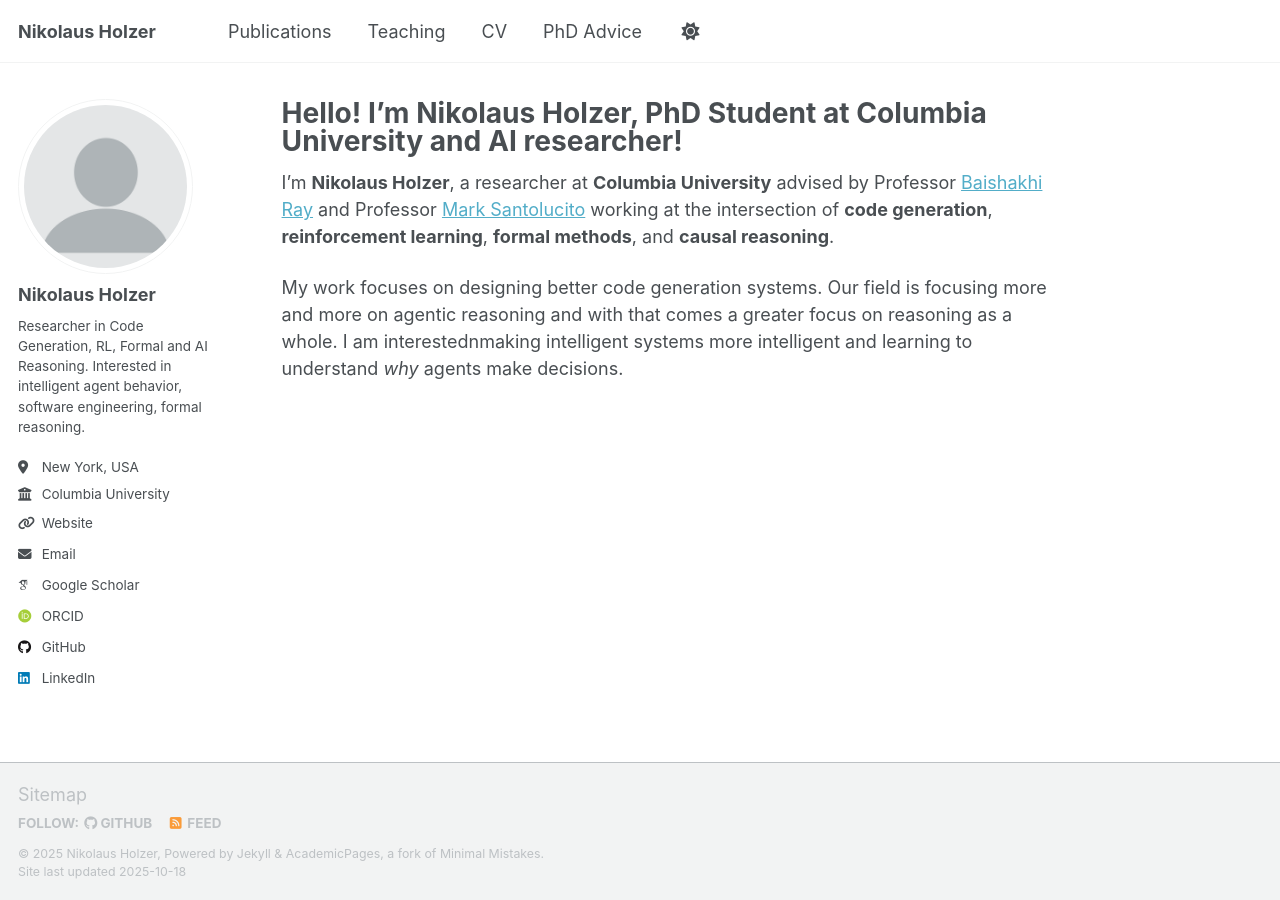
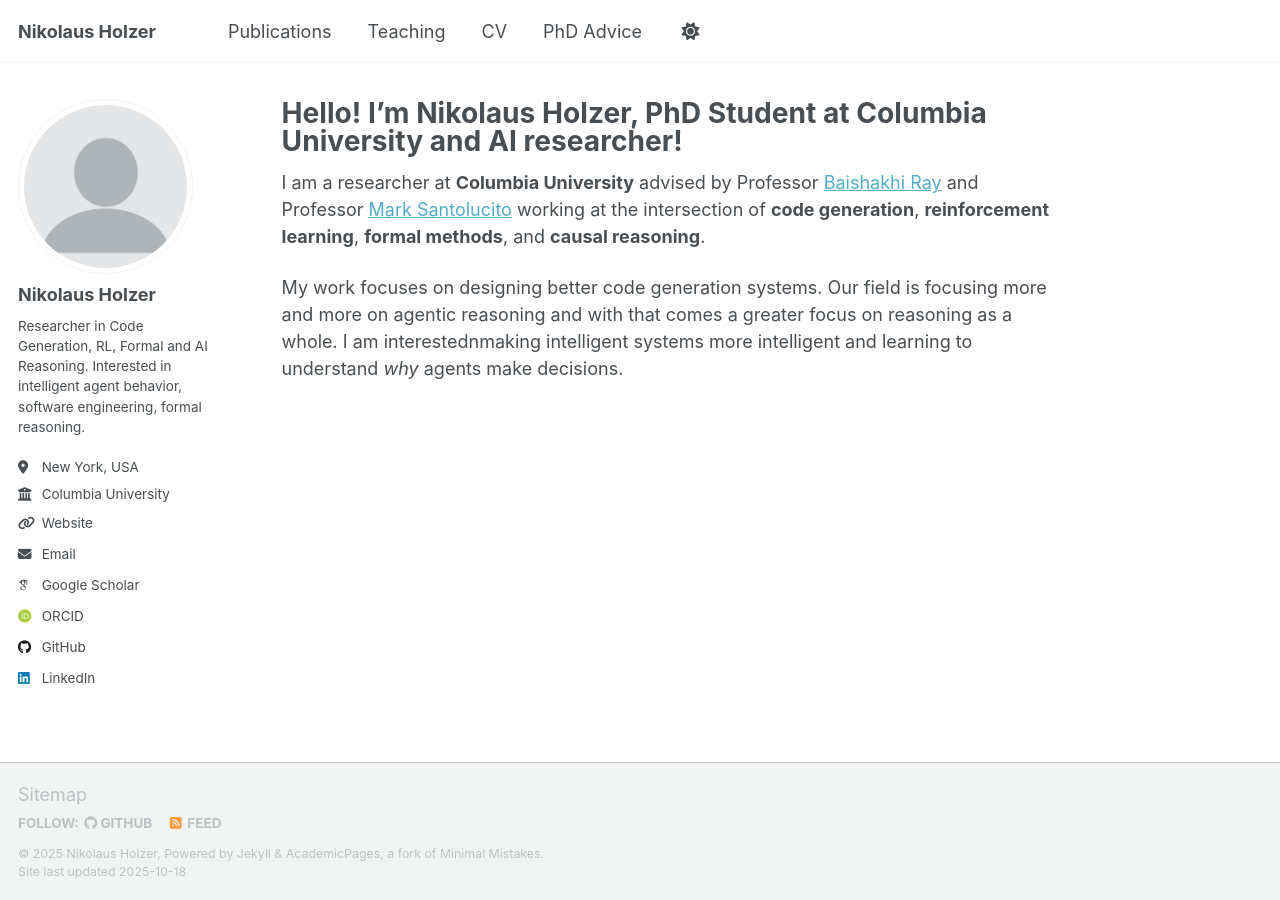
Before and after one commit to nik-hz/nik-hz.github.io, a Jekyll site: the page built from _pages/about.md, in a window 1280 px wide. Built offline with Jekyll 4.4.1, drawn with Linux system fonts in a browser that asks for light colours; some web fonts are replaced; a script that is not in the unit is left out.

Commit message:
update teaching

```diff
--- a/_pages/about.md
+++ b/_pages/about.md
@@ -7,6 +7,6 @@
   - /about.html
 ---
 
-I’m **Nikolaus Holzer**, a researcher at **Columbia University**  advised by Professor [Baishakhi Ray](https://www.rayb.info) and Professor [Mark Santolucito](https://www.marksantolucito.com/index.html) working at the intersection of **code generation**, **reinforcement learning**, **formal methods**, and **causal reasoning**.
+I am a researcher at **Columbia University**  advised by Professor [Baishakhi Ray](https://www.rayb.info) and Professor [Mark Santolucito](https://www.marksantolucito.com/index.html) working at the intersection of **code generation**, **reinforcement learning**, **formal methods**, and **causal reasoning**.
 
 My work focuses on designing better code generation systems. Our field is focusing more and more on agentic reasoning and with that comes a greater focus on reasoning as a whole. I am interestednmaking intelligent systems more intelligent and learning to understand *why* agents make decisions.
```
